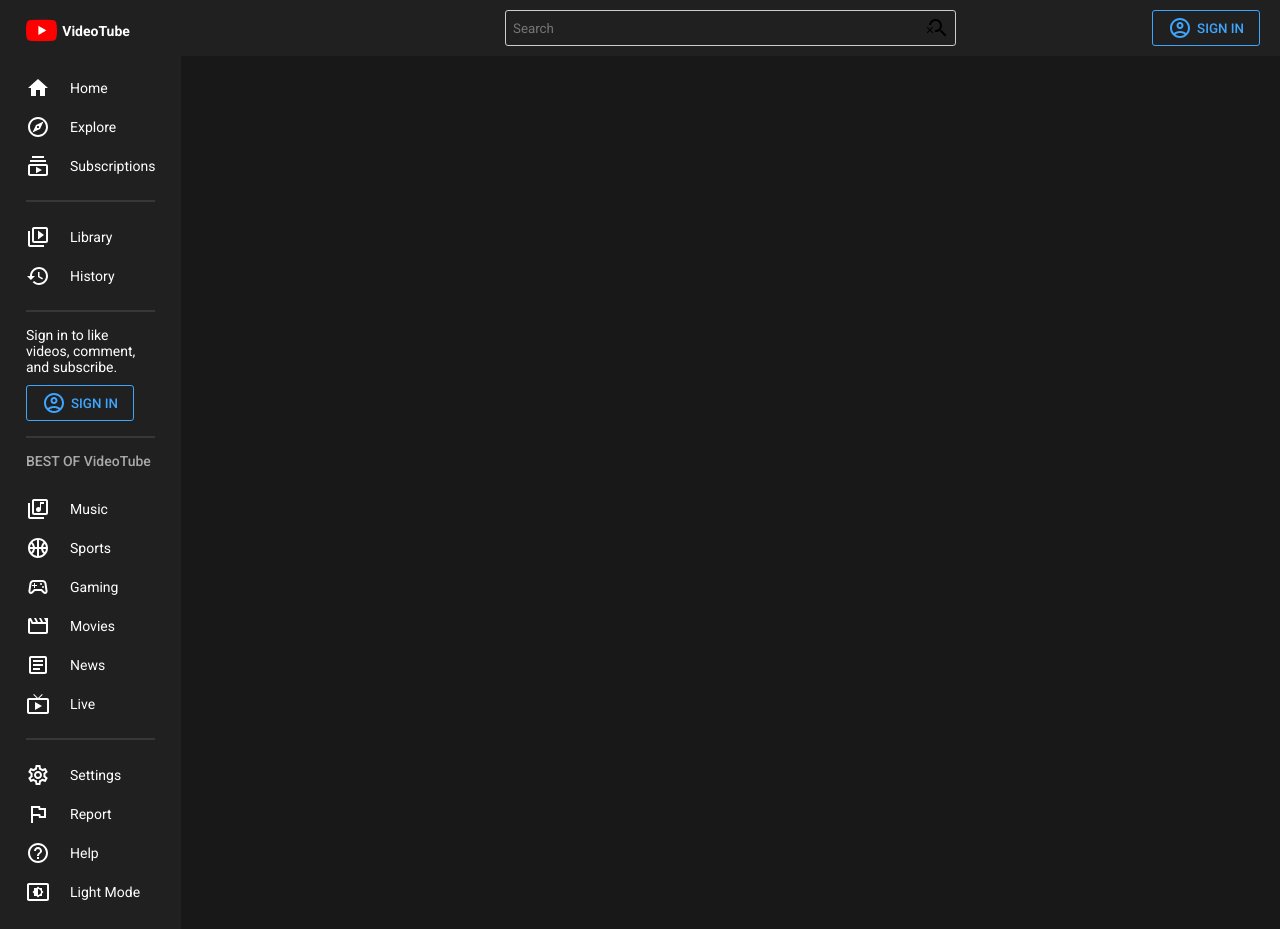
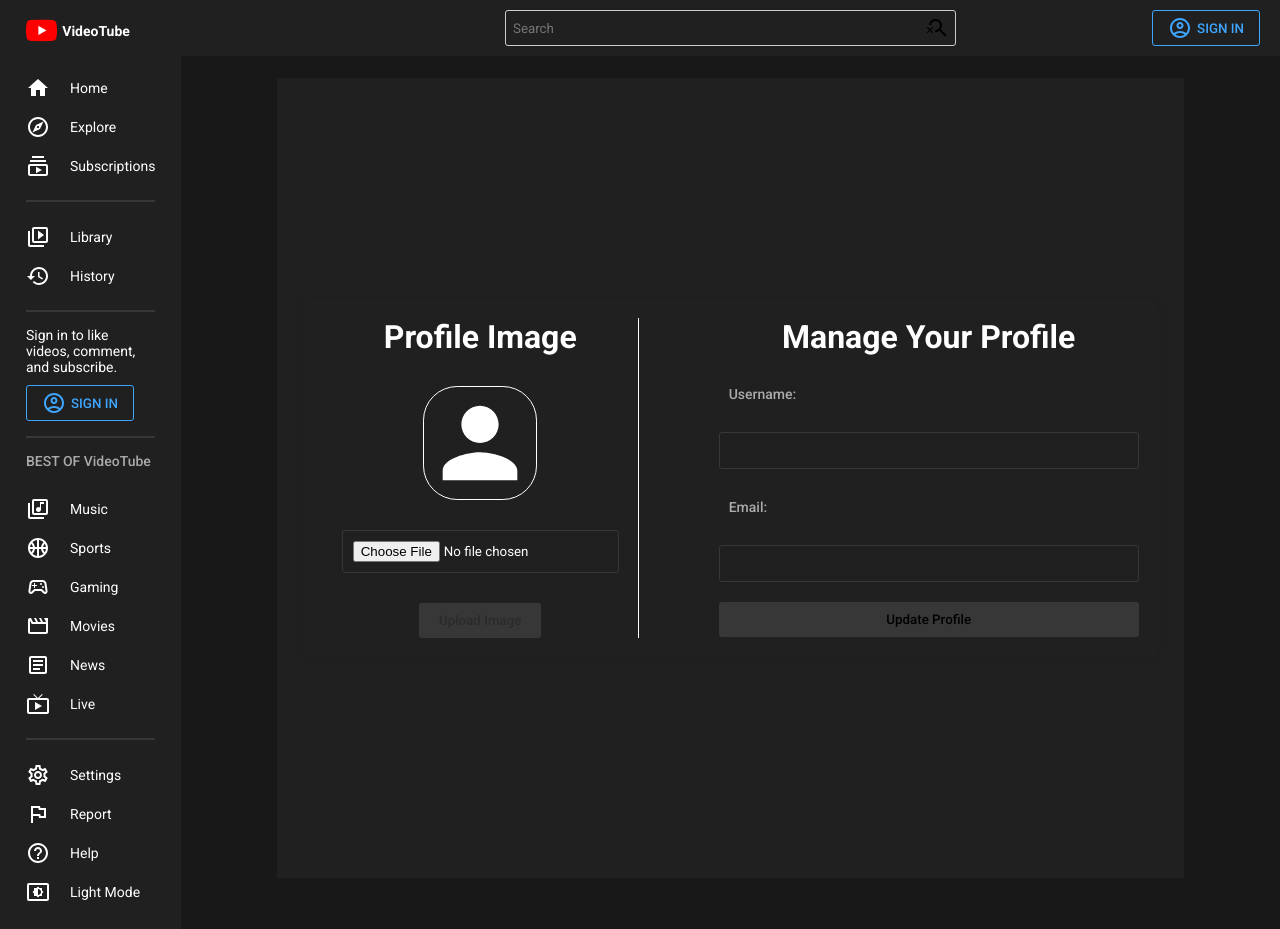
Before and after one commit to bhadaliyasahaj/STREAMSPOT, a React (Create React App) app in the folder client/: page /profile in a window 1280 px wide. Built offline with nearby package versions, Linux system fonts and the light colour scheme.

Commit message:
comment and other updates

```diff
--- a/client/src/App.js
+++ b/client/src/App.js
@@ -8,6 +8,7 @@ import Home from "./pages/Home";
 import Video from "./pages/Video";
 import SignIn from "./pages/SignIn";
 import Search from "./pages/Search";
+import Profile from "./components/Profile";
 
 const Container = styled.div`
   display: flex;
@@ -39,6 +40,7 @@ function App() {
                   <Route path="subscriptions" element={<Home type="sub"/>} />
                   <Route path="search" element={<Search/>} />
                   <Route path="signin" element={<SignIn />} />
+                  <Route path="profile" element={<Profile />} />
                   <Route path="video">
                     <Route path=":id" element={<Video />} />
                   </Route>
--- a/client/src/components/Navbar.jsx
+++ b/client/src/components/Navbar.jsx
@@ -76,6 +76,16 @@ const Avatar = styled.img`
   background-color:#999;
   cursor: pointer;
 `
+
+const Cuser = styled.img`
+   width:32px;
+  height:32px;
+  border-radius:50%;
+  background-color:#999;
+  cursor: pointer;
+`
+
+
 const Name = styled.text`
   width:32px;
   cursor: pointer;
@@ -124,25 +134,30 @@ const Navbar = () => {
     navigate("/")
   };
 
+  const handleVideoButton = ()=>{
+    window.scrollTo({ top: 0, behavior: 'smooth' });
+    setOpen(true)
+  }
+
   return (
     <>
       <Container>
         <Wrapper>
           <Search>
             <Input placeholder="Search" onChange={(e) => setQ(e.target.value)} />
-            <SearchOutlinedIcon onClick={() => { navigate(`/search/?q=${q}`) }} />
+            <SearchOutlinedIcon onClick={() => { navigate(`/search/?q=${q}`); }} />
           </Search>
           {currentUser ? (
             <User>
-              <VideoCallOutlinedIcon onClick={() => setOpen(true)} style={{ cursor: "pointer", fontSize: "35px" }} />
-              <Avatar onClick={handleAvatarClick} for="dropdown"/>
+              <VideoCallOutlinedIcon onClick={handleVideoButton} style={{ cursor: "pointer", fontSize: "35px" }} />
+              {currentUser.img ? (<Cuser src={currentUser.img} onClick={handleAvatarClick}/>) : <Avatar onClick={handleAvatarClick}/> }
               {dropdownOpen && (
               <Dropdown>
-                <DropdownItem onClick={() => navigate('/profile')}>Profile</DropdownItem>
+                <DropdownItem onClick={() => {navigate('/profile');setDropdownOpen(false);}}>Profile</DropdownItem>
                 <DropdownItem onClick={handleLogout}>Logout</DropdownItem>
               </Dropdown>
             )}
-              <Name onClick={handleAvatarClick}>{currentUser.name}</Name>
+              <Name onClick={handleAvatarClick}>{(currentUser.name.split(" "))[0]}</Name>
             </User>
           ) : <Link to="signin" style={{ textDecoration: "none" }}>
             <Button>
@@ -153,7 +168,7 @@ const Navbar = () => {
           }
         </Wrapper>
       </Container>
-      {open && <Upload setOpen={setOpen} />}
+      {open && <Upload setOpen={setOpen} userId={currentUser._id}/>}
     </>
   );
 };
--- /dev/null
+++ b/client/src/components/Profile.jsx
@@ -0,0 +1,193 @@
+import React, { useEffect, useState } from 'react';
+import styled from 'styled-components';
+import { getStorage, ref, uploadBytesResumable, getDownloadURL } from 'firebase/storage';
+import { app } from '../firebaseConfig.js';
+import axios from 'axios';
+import { useNavigate } from 'react-router-dom';
+import Person from '@mui/icons-material/Person'
+import { useDispatch, useSelector } from 'react-redux';
+import { loginSuccess } from '../redux/userSlice.js';
+
+const Container = styled.div`
+  display: flex;
+  justify-content: center;
+  align-items: center;
+  min-height: 100vh;
+  background-color: ${({ theme }) => theme.bgLighter};
+`;
+
+const Wrapper = styled.div`
+  width: 90%;
+  display: flex;
+  background-color: ${({ theme }) => theme.bgLighter};
+  color: ${({ theme }) => theme.text};
+  padding: 20px;
+  gap: 80px;
+  border-radius: 10px;
+  box-shadow: 0px 0px 10px rgba(0, 0, 0, 0.1);
+`;
+
+const ImageSection = styled.div`
+  flex: 1.5;
+  display: flex;
+  flex-direction: column;
+  align-items: center;
+  gap: 30px;
+  border-right: 1px solid ${({theme})=>theme.hard};
+`;
+
+const DetailsSection = styled.div`
+  flex: 2;
+  display: flex;
+  flex-direction: column;
+  gap: 20px;
+`;
+
+const Title = styled.h1`
+  text-align: center;
+`;
+
+const Input = styled.input`
+  border: 1px solid ${({ theme }) => theme.soft};
+  color: ${({ theme }) => theme.text};
+  border-radius: 3px;
+  padding: 10px;
+  background-color: transparent;
+`;
+
+const Button = styled.button`
+  border-radius: 3px;
+  border: none;
+  padding: 10px 20px;
+  font-weight: 500;
+  cursor: pointer;
+  background-color: ${({ theme }) => theme.soft};
+  color: ${({ theme }) => theme.textHard};
+`;
+
+const Label = styled.label`
+  font-size: 14px;
+  border-radius: 3px;
+  border: none;
+  padding: 10px 10px;
+  font-weight: 500;
+  cursor: pointer;
+  color: ${({ theme }) => theme.textSoft};
+`;
+
+const Image = styled.img`
+  width: 100%;
+  height: 100%;
+  transform: scale(1.5);
+`;
+
+const ImageContainer = styled.div`
+    width: 50%;
+    height:50%;
+    border: 2px solid ${({theme})=>theme.hard};
+    border-radius: 30%;
+    overflow: hidden;
+`
+
+function Profile() {
+    const [img, setImg] = useState(undefined);
+    const [imgurl, setImgUrl] = useState("");
+    const [imgPerc, setImgPerc] = useState(0);
+    const { currentUser } = useSelector(state => state.user);
+    const dispatch = useDispatch();
+
+    const uploadFile = (file, urlType) => {
+        if (!file) return;
+
+        const storage = getStorage(app);
+        const fileName = new Date().getTime() + file.name;
+        const storageRef = ref(storage, `/users/${currentUser._id}/${fileName}`);
+
+        const uploadTask = uploadBytesResumable(storageRef, file);
+
+        uploadTask.on(
+            'state_changed',
+            (snapshot) => {
+                const progress = (snapshot.bytesTransferred / snapshot.totalBytes) * 100;
+                setImgPerc(progress);
+                switch (snapshot.state) {
+                    case 'paused':
+                        console.log('Upload is paused');
+                        break;
+                    case 'running':
+                        console.log('Upload is running');
+                        break;
+                    default:
+                        break;
+                }
+            },
+            (error) => {
+                console.error('Upload failed:', error);
+            },
+            () => {
+                getDownloadURL(uploadTask.snapshot.ref).then((downloadURL) => {
+                    setImgUrl(downloadURL);
+                });
+            }
+        );
+    };
+
+    useEffect(() => {
+        if (img) {
+            uploadFile(img, 'img');
+        }
+    }, [img]);
+
+    const handleUploadImage = async () => {
+        if (!currentUser) {
+            console.error('No user logged in');
+            return;
+        }
+
+        try {
+            dispatch(loginSuccess({ ...currentUser, img: imgurl }));
+            const res = await axios.put(`/users/${currentUser._id}`, { img: imgurl });
+            console.log(res.data);
+        } catch (error) {
+            console.error('Update failed:', error);
+        }
+    };
+
+    return (
+        <Container>
+            <Wrapper>
+                <ImageSection>
+                    <Title>Profile Image</Title>
+                    {currentUser?.img ? (
+                        <>
+                            <ImageContainer>
+                            <Image src={currentUser.img} />
+                            </ImageContainer>
+                            <Button onClick={handleUploadImage}>Update Image</Button>
+                        </>
+                    ) : (
+                        <>
+                            <Person style={{ fontSize: "7rem", border: "1px solid white", borderRadius: "30%" }} />
+                            {imgPerc > 0 ? (
+                                'Uploading: ' + Math.round(imgPerc) + '%'
+                            ) : (
+                                <Input type='file' accept='image/*' onChange={(e) => setImg(e.target.files[0])} />
+                            )}
+                            <Button disabled={!imgurl} onClick={handleUploadImage}>Upload Image</Button>
+                        </>
+                    )}
+                </ImageSection>
+                <DetailsSection>
+                    <Title>Manage Your Profile</Title>
+                    <Label>Username:</Label>
+                    <Input type='text' name='username' />
+                    <Label>Email:</Label>
+                    <Input type='email' name='email' />
+                    <Button>Update Profile</Button>
+                </DetailsSection>
+            </Wrapper>
+        </Container>
+    );
+}
+
+export default Profile;
--- a/client/src/components/Upload.jsx
+++ b/client/src/components/Upload.jsx
@@ -74,7 +74,7 @@ const Label = styled.label`
 `
 
 
-function Upload({ setOpen }) {
+function Upload({ setOpen,userId }) {
   const [img, setImg] = useState(undefined)
   const [video, setVideo] = useState(undefined)
   const [imgPerc, setImgPerc] = useState(0)
@@ -91,13 +91,13 @@ function Upload({ setOpen }) {
   }
 
   const handleTags = (e) => {
-    setTags(e.target.value.split(","))
+    setTags(e.target.value.split("#"))
   }
 
   const uploadFile = (file, urlType) => {
     const storage = getStorage(app);
     const fileName = new Date().getTime() + file.name;
-    const storageRef = ref(storage, fileName);
+    const storageRef = ref(storage, `/users/${userId}/${fileName}`);
 
     const uploadTask = uploadBytesResumable(storageRef, file);
 
@@ -153,7 +153,7 @@ function Upload({ setOpen }) {
         <Input type='text' placeholder='Separate the tags with hashtags' onChange={handleTags} />
         <Label>Image:</Label>
         {imgPerc>0 ? ("Uploading:" + Math.round(imgPerc) +"%") : (<Input type='file' accept='image/*' onChange={(e) => { setImg(e.target.files[0]) }} />)}
-        <Button onClick={handleUpload}>Upload</Button>
+        <Button onClick={handleUpload} disabled={(!inputs.videoUrl && !inputs.imgUrl)}>Upload</Button>
       </Wrapper>
     </Container>
   )
--- a/client/src/pages/SignIn.jsx
+++ b/client/src/pages/SignIn.jsx
@@ -88,19 +88,34 @@ const SignIn = () => {
     }
   }
 
+  const handleRegister = async (e)=>{
+    e.preventDefault();
+    try{
+      await axios.post("/auth/signup",{name,password,email}).then((res)=>{
+        console.log(res.data)
+        setEmail("")
+        setPassword("")
+        setName("")
+      } )
+    }catch(err){
+    }
+  }
+
   return (
     <Container>
       <Wrapper>
         <Title>Sign in</Title>
-        <SubTitle>to continue to VideoTube</SubTitle>
-        <Input placeholder="username" onChange={(e)=>setName(e.target.value)}/>
-        <Input type="password" placeholder="password" onChange={(e)=>setPassword(e.target.value)}/>
+        <SubTitle>to continue with VideoTube</SubTitle>
+        <Input placeholder="username" value={name} onChange={(e)=>setName(e.target.value)}/>
+        <Input type="password" value={password} placeholder="password" onChange={(e)=>setPassword(e.target.value)}/>
         <Button onClick={handleLogin}>Sign in</Button>
         <Title>or</Title>
-        <Input placeholder="username"  onChange={(e)=>setName(e.target.value)}/>
-        <Input placeholder="email" onChange={(e)=>setEmail(e.target.value)}/>
-        <Input type="password" placeholder="password" onChange={(e)=>setPassword(e.target.value)}/>
-        <Button>Sign up</Button>
+        <Title>Sign Up</Title>
+        <SubTitle>to become member of VideoTube</SubTitle>
+        <Input placeholder="username" value={name} onChange={(e)=>setName(e.target.value)}/>
+        <Input placeholder="email" value={email} onChange={(e)=>setEmail(e.target.value)}/>
+        <Input type="password" value={password} placeholder="password" onChange={(e)=>setPassword(e.target.value)}/>
+        <Button onClick={handleRegister}>Sign up</Button>
       </Wrapper>
       <More>
         English(USA)
```
Also changed, not shown: 2 other files (tests, documents, lock files or other folders).
